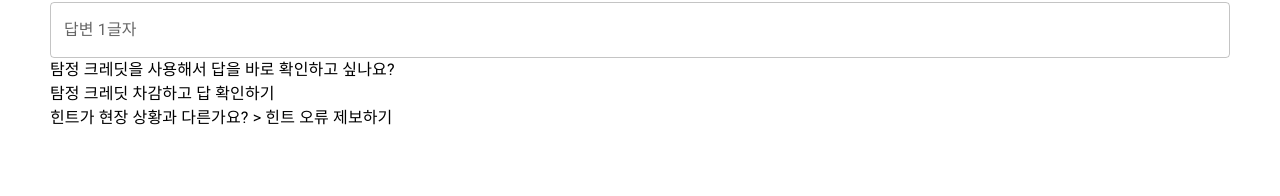
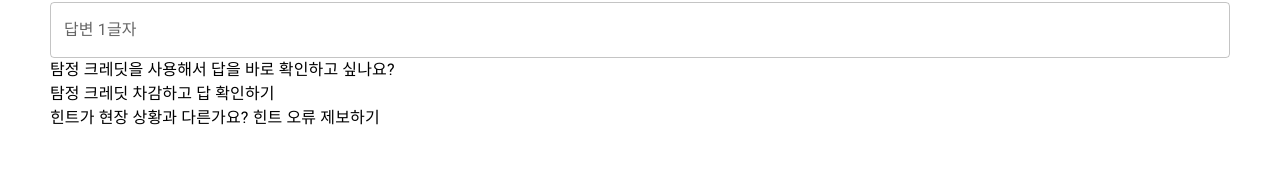
Before and after one commit to kangyongseok/detective-game, a Next.js app: page /step3 in a window 1280 px wide. Shown: the part 480-676 px from the top of the page. Built offline with nearby package versions, Linux system fonts and the light colour scheme.

Commit message:
수정 코드 에러 수정

```diff
--- a/pages/step3.tsx
+++ b/pages/step3.tsx
@@ -34,7 +34,7 @@ function Step3() {
         <TextField onChange={(e) => setAnswer(e.target.value)} fullWidth id="outlined-basic" label="답변 1글자" variant="outlined" />
         <Typography>탐정 크레딧을 사용해서 답을 바로 확인하고 싶나요?</Typography>
         <Typography> 탐정 크레딧 차감하고 답 확인하기</Typography>
-        <Typography>힌트가 현장 상황과 다른가요? {'>'} 힌트 오류 제보하기</Typography>
+        <Typography>힌트가 현장 상황과 다른가요?  힌트 오류 제보하기</Typography>
       </Box>
       <ButtonArea>
         <Button onClick={() => router.back()} variant="outlined">돌아가기</Button>
```
